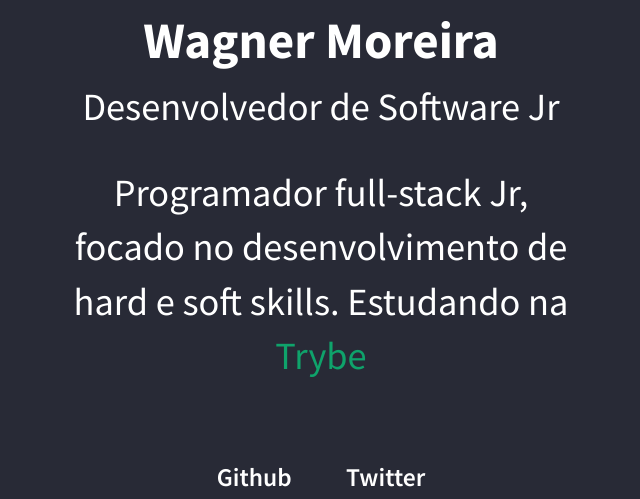
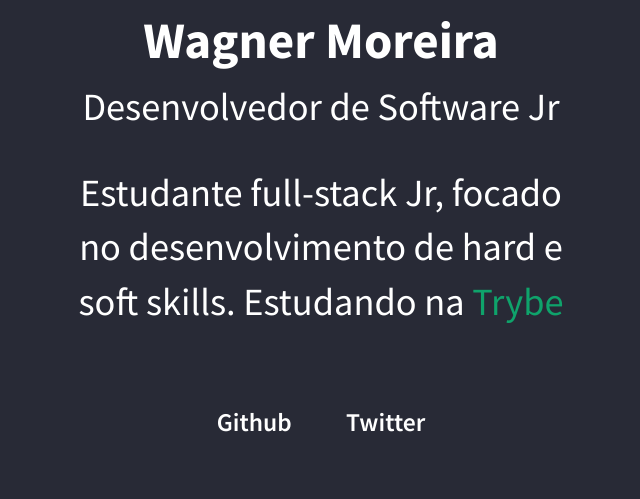
Before and after one commit to wagnermor/wagnermor.github.io, a plain HTML site: page index.html in a window 1280 px wide. Shown: the part 390-889 px from the top of the page, without its empty margins (319-959 px from the left). After the commit the page ends 835 px from the top, so only its background shows below. Drawn offline with Linux system fonts and the light colour scheme.

Commit message:
fix index.html

```diff
--- a/index.html
+++ b/index.html
@@ -18,7 +18,7 @@
             <img src="https://avatars3.githubusercontent.com/u/47096330?s=460&u=3195f362cc6afec6a72666f33ebff54fa520e12d&v=4" alt="Wagner Moreira, foto de perfil">
             <h1>Wagner Moreira</h1>
             <h2>Desenvolvedor de Software Jr</h2>
-            <p>Programador full-stack Jr, focado no desenvolvimento de hard e soft skills. Estudando na <a href="http://trybe.com.br" target="_blank">Trybe</a></p>
+            <p>Estudante full-stack Jr, focado no desenvolvimento de hard e soft skills. Estudando na <a href="https://www.digitalhouse.com/br" target="_blank">Trybe</a></p>
         </section>
         <footer>
             <nav class="links">
```
